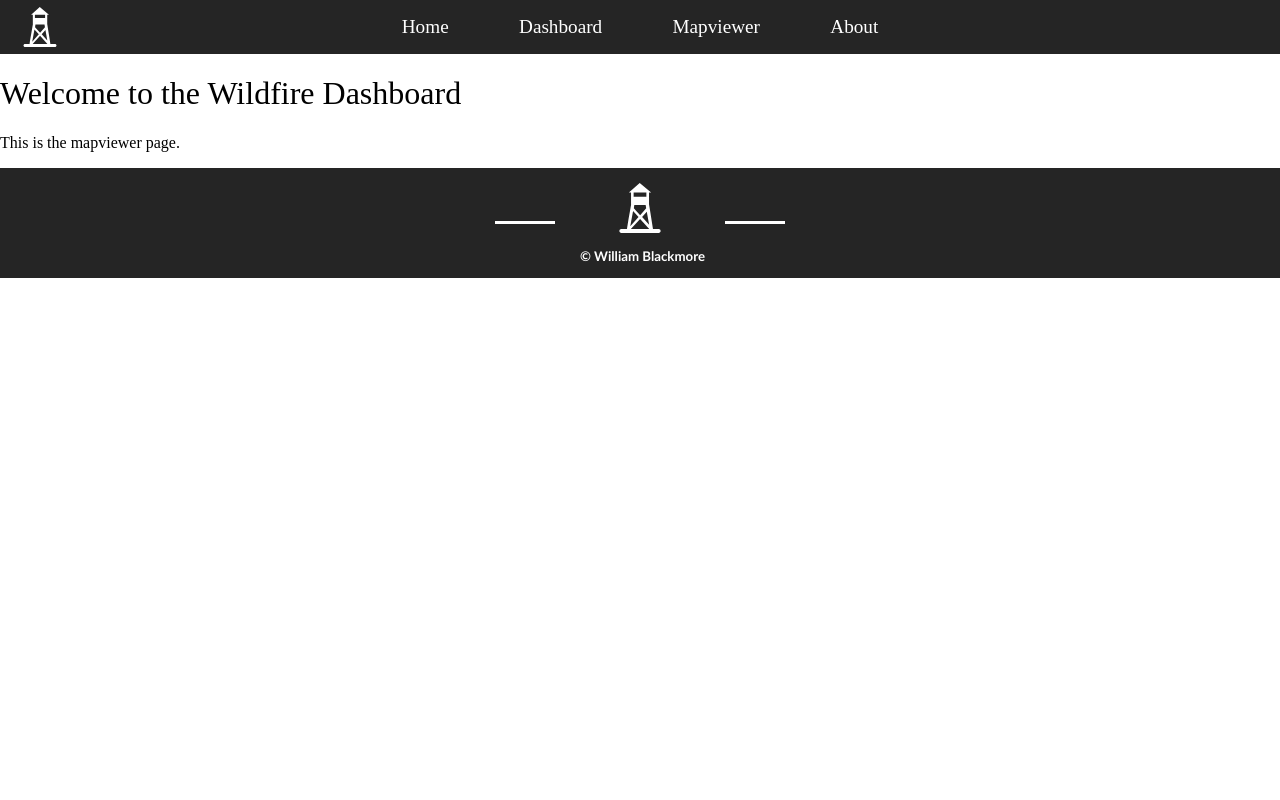
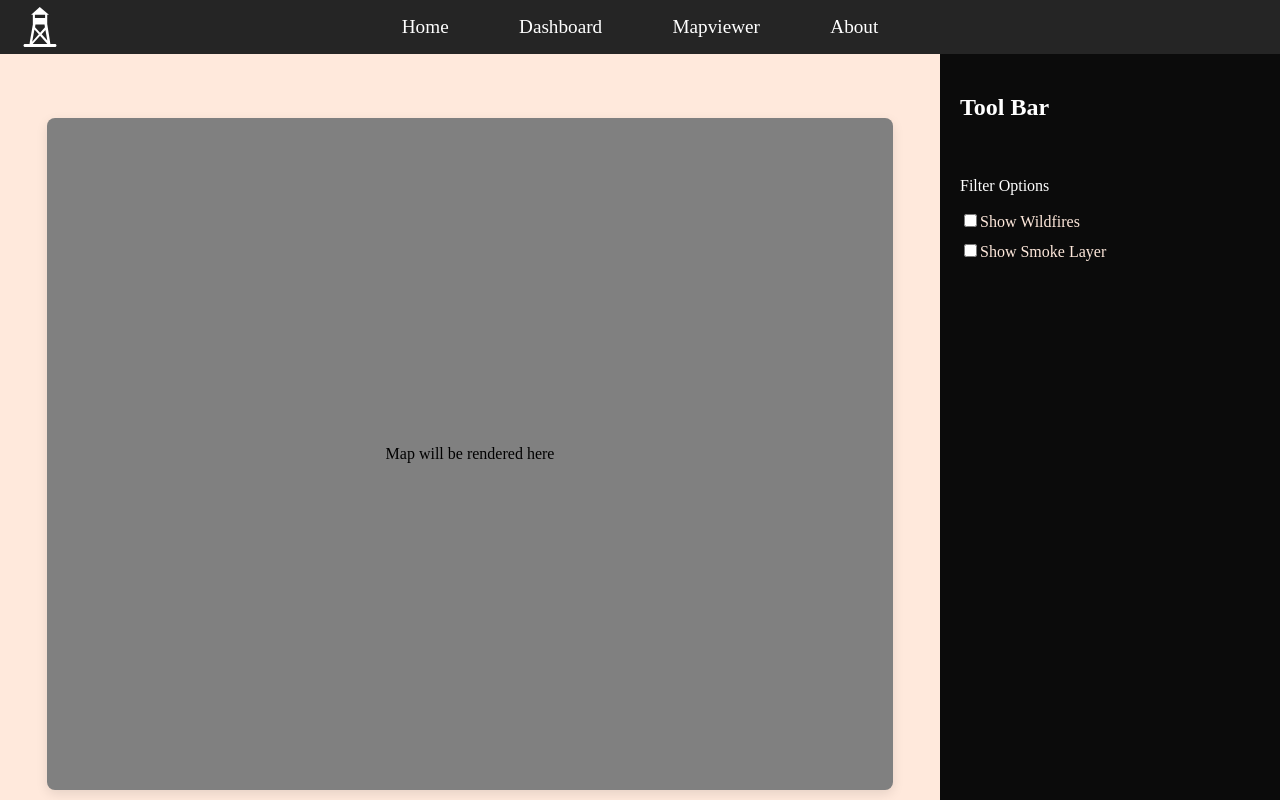
Before and after one commit to WLBlackmore/Flarewatch, a React (Vite) app: page /mapviewer in a window 1280 px wide. Shown: the top 800 px of the page. Built offline with nearby package versions, Linux system fonts and the light colour scheme.

Commit message:
Added mapviewer wireframe

```diff
--- a/package.json
+++ b/package.json
@@ -13,6 +13,7 @@
     "axios": "^1.7.7",
     "react": "^18.3.1",
     "react-dom": "^18.3.1",
+    "react-map-gl": "^7.1.7",
     "react-router-dom": "^6.26.1"
   },
   "devDependencies": {
--- /dev/null
+++ b/src/components/MainMap.jsx
@@ -0,0 +1,15 @@
+import React from "react";
+import styles from './MainMap.module.css';  // New CSS module for the Map component
+
+const MainMap = () => {
+  return (
+    <div className={styles.mapSection}>
+      <div className={styles.mapPlaceholder}>
+        {/* This is where your actual map (Mapbox or Leaflet) will go */}
+        <p>Map will be rendered here</p>
+      </div>
+    </div>
+  );
+};
+
+export default MainMap;
--- /dev/null
+++ b/src/components/MainMap.module.css
@@ -0,0 +1,18 @@
+.mapSection {
+    flex-grow: 1;  /* Map section takes the rest of the screen */
+    background-color: #FFE9DC;  /* Neutral background color */
+    display: flex;
+    justify-content: center;
+    align-items: center;
+  }
+
+  .mapPlaceholder {
+    width: 90%;  /* Control the width of the map placeholder */
+    height: 84%;  /* Control the height of the map */
+    background-color: grey;  /* Grey placeholder for now */
+    display: flex;
+    justify-content: center;
+    align-items: center;
+    border-radius: 8px;
+    box-shadow: 0px 4px 12px rgba(0, 0, 0, 0.1);
+  }
--- /dev/null
+++ b/src/components/MainMapSidebar.jsx
@@ -0,0 +1,23 @@
+import React from "react";
+import styles from './MainMapSidebar.module.css';  // Sidebar-specific styles
+
+const MainMapSidebar = () => {
+  return (
+    <div className={styles.sidebar}>
+      <h2>Tool Bar</h2>
+      <div className={styles.filterSection}>
+        <p>Filter Options</p>
+        <label>
+          <input type="checkbox" />
+          Show Wildfires
+        </label>
+        <label>
+          <input type="checkbox" />
+          Show Smoke Layer
+        </label>
+      </div>
+    </div>
+  );
+};
+
+export default MainMapSidebar;
--- /dev/null
+++ b/src/components/MainMapSidebar.module.css
@@ -0,0 +1,20 @@
+.sidebar {
+    width: 300px;  /* Fixed width for the sidebar */
+    padding: 20px;
+    background-color: #0b0b0b;  /* Sidebar background color */
+    color: white;  /* White text for contrast */
+    display: flex;
+    flex-direction: column;
+    justify-content: flex-start;
+    gap: 20px;
+  }
+
+  .sidebar h2 {
+    color: white;  /* Highlight color from your palette */
+  }
+
+  .filterSection label {
+    display: block;
+    margin: 10px 0;
+    color: #FFE9DC;  /* Softer text color for readability */
+  }
--- a/src/pages/Mapviewer.jsx
+++ b/src/pages/Mapviewer.jsx
@@ -1,10 +1,16 @@
 import React from "react";
+import styles from './Mapviewer.module.css';
+import MainMap from "../components/MainMap";
+import MainMapSidebar from "../components/MainMapSidebar";  // Import the sidebar
 
 const Mapviewer = () => {
   return (
-    <div>
-      <h1>Welcome to the Wildfire Dashboard</h1>
-      <p>This is the mapviewer page.</p>
+    <div className={styles.mapviewerContainer}>
+      {/* Map section */}
+      <MainMap />
+
+      {/* Sidebar for filters or additional content */}
+      <MainMapSidebar />
     </div>
   );
 };
--- /dev/null
+++ b/src/pages/Mapviewer.module.css
@@ -0,0 +1,5 @@
+.mapviewerContainer {
+    display: flex;
+    height: 100vh;  /* Full screen height */
+    background-color: #2E112D;  /* Dark background from your palette */
+  }
```
Also changed, not shown: 1 other file (tests, documents, lock files or other folders).
